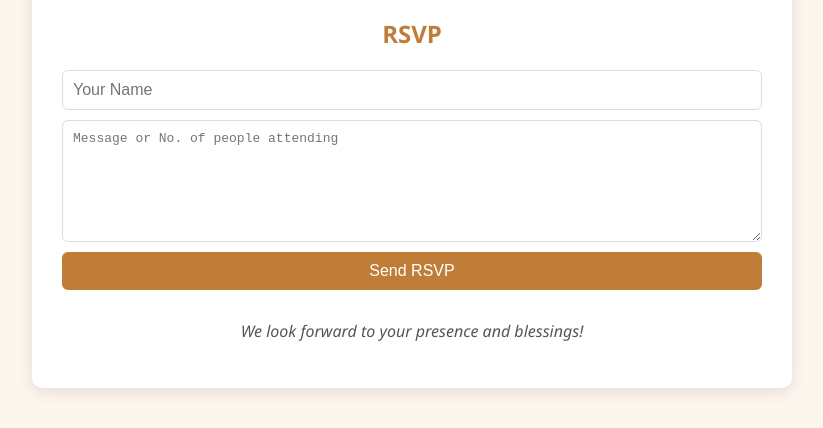
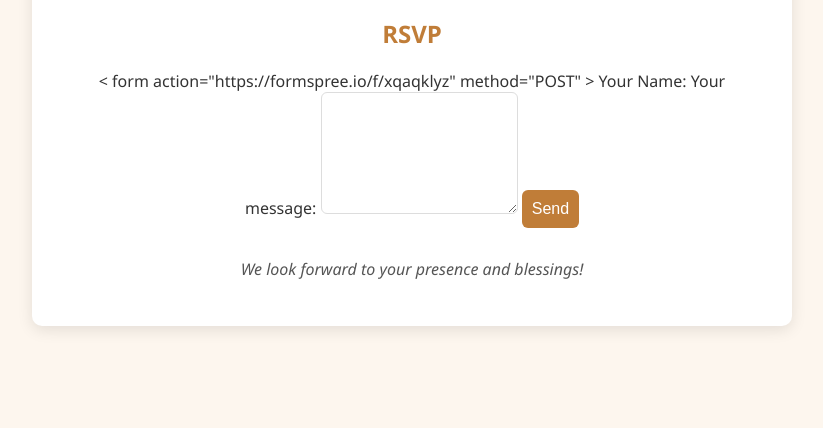
Before and after one commit to rathan9086/ShivaGiri, a plain HTML site: page index.html in a window 1280 px wide. Shown: the part 475-903 px from the top of the page, without its empty margins (228-1051 px from the left). After the commit the page ends 841 px from the top, so only its background shows below. Drawn offline with Linux system fonts and the light colour scheme.

Commit message:
Update index.html

```diff
--- a/index.html
+++ b/index.html
@@ -30,12 +30,21 @@
     <hr/>
 
     <h2>RSVP</h2>
-    <form action="https://formspree.io/f/xqaqklyz" method="POST">
-      <input type="text" name="name" placeholder="Your Name" required />
-
-      <textarea name="message" placeholder="Message or No. of people attending" required></textarea>
-      <button type="submit">Send RSVP</button>
-    </form>
+   < form
+  action="https://formspree.io/f/xqaqklyz"
+  method="POST"
+>
+     <lable>
+       Your Name:
+       <texarea name ="" > </texarea>
+     </lable>
+  <label>
+    Your message:
+    <textarea name="message"></textarea>
+  </label>
+  <!-- your other form fields go here -->
+  <button type="submit">Send</button>
+  </form>
 
     <p class="footer">We look forward to your presence and blessings!</p>
   </div>
```
